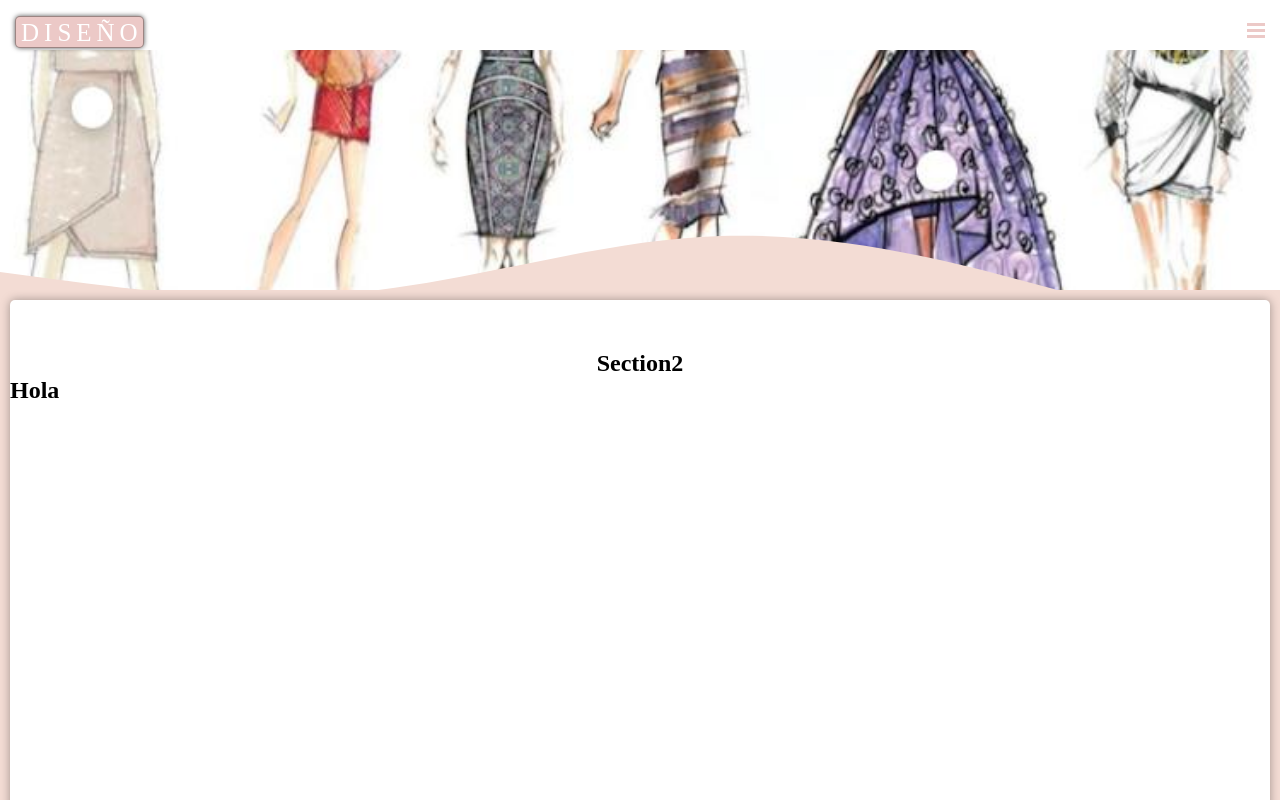
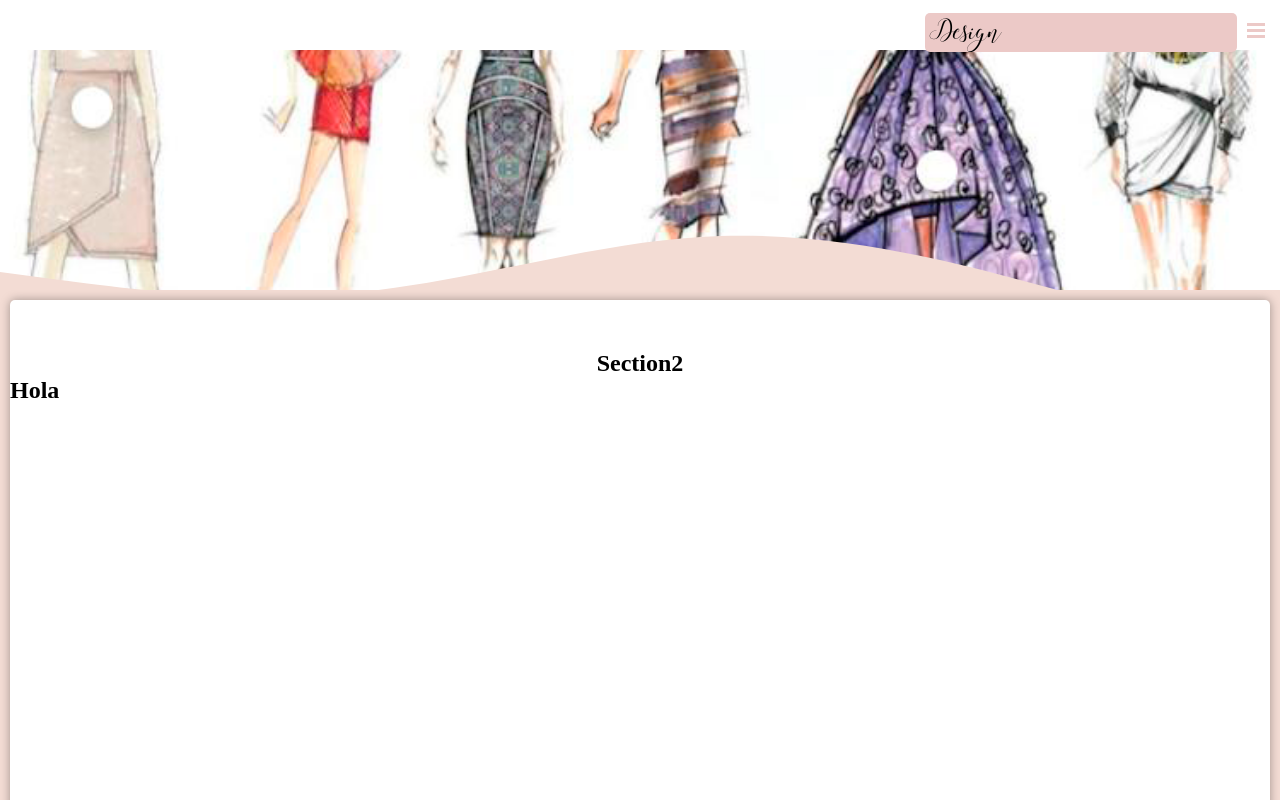
Before and after one commit to StevenC23/Design, a React (Create React App) app: page / in a window 1280 px wide. Shown: the top 800 px of the page. Built offline with nearby package versions, Linux system fonts and the light colour scheme.

Commit message:
Views update

```diff
--- a/src/components/navbar/Navbar.css
+++ b/src/components/navbar/Navbar.css
@@ -12,20 +12,23 @@
   margin: 0 auto;
   display: flex;
   flex-direction: row;
-  justify-content: space-between;
+  justify-content: flex-end;
   align-items: center;
 }
 
 .nav-logo {
+  font-family: montic;
   text-decoration: none;
-  letter-spacing: 5px;
+  width: 25%;
+  /* letter-spacing: 5px; */
   padding-left: 5px;
-  padding-top: 2px;
+  margin-right: 10px;
+  /* padding-top: 2px; */
   font-size: 25px;
-  color: white;
+  color: black;
+
   background-color: rgb(236, 201, 199);
-  box-shadow: 0px 0px 5px rgba(0, 0, 0, 0.658);
-  border: 1px solid rgba(0, 0, 0, 0.342);
+  /* border: 1px solid rgba(0, 0, 0, 0.342); */
   border-radius: 5px;
 }
 
@@ -46,7 +49,7 @@
   border-top-left-radius: 10px;
   box-shadow: 0px 0px 10px black;
 
-  transition: all 0.2s;
+  transition: all 0.5s;
   opacity: 0;
   pointer-events: none;
 }
@@ -62,7 +65,7 @@
   text-decoration: none;
   font-size: 20px;
   padding: 0 10px;
-  color: white;
+  color: black;
 }
 
 .nav-box-menu {
@@ -93,7 +96,7 @@
   border-radius: 5px;
   transition: none;
   box-shadow: 0px 0px 20px white;
-  border: 1px solid rgba(0, 0, 0, 0.288);
+  /* border: 1px solid rgba(0, 0, 0, 0.288); */
 }
 
 .nav-logo-scroll {
--- a/src/components/navbar/Navbar.jsx
+++ b/src/components/navbar/Navbar.jsx
@@ -7,7 +7,7 @@ const Navbar = () => {
     <nav className="nav">
       <div className="nav-div">
         <a href="/" className="nav-logo">
-          DISEÑO
+          Design
         </a>
         <ol className="nav-list">
           <li>
--- a/src/index.css
+++ b/src/index.css
@@ -1,3 +1,8 @@
+@font-face {
+  font-family: "montic";
+  src: url("./source/tpy/Montic.ttf") format("truetype");
+}
+
 * {
   padding: 0;
   margin: 0;
@@ -31,7 +36,7 @@ section .section-div-container .section-title {
   margin-top: 50px;
   /* padding-top: 8vh; */
   display: flex;
-  background-image: url("./source/imgs/diseño.jpg");
+  background-image: url("./source/imgs/diseño0.png");
   background-position: center;
   background-repeat: no-repeat;
   background-size: cover;
@@ -46,10 +51,3 @@ section .section-div-container .section-title {
   background-position-y: 150px;
   background-size: auto;
 }
-
-/* .section1::before {
-  content: "";
-  width: 100%;
-  height: 100%;
-  background: linear-gradient(rgba(255, 255, 255, 0.6), rgba(0, 0, 0, 0));
-} */
```
Also changed, not shown: src/source/imgs/diseño0.png (added), src/source/tpy/Montic.ttf (added).
